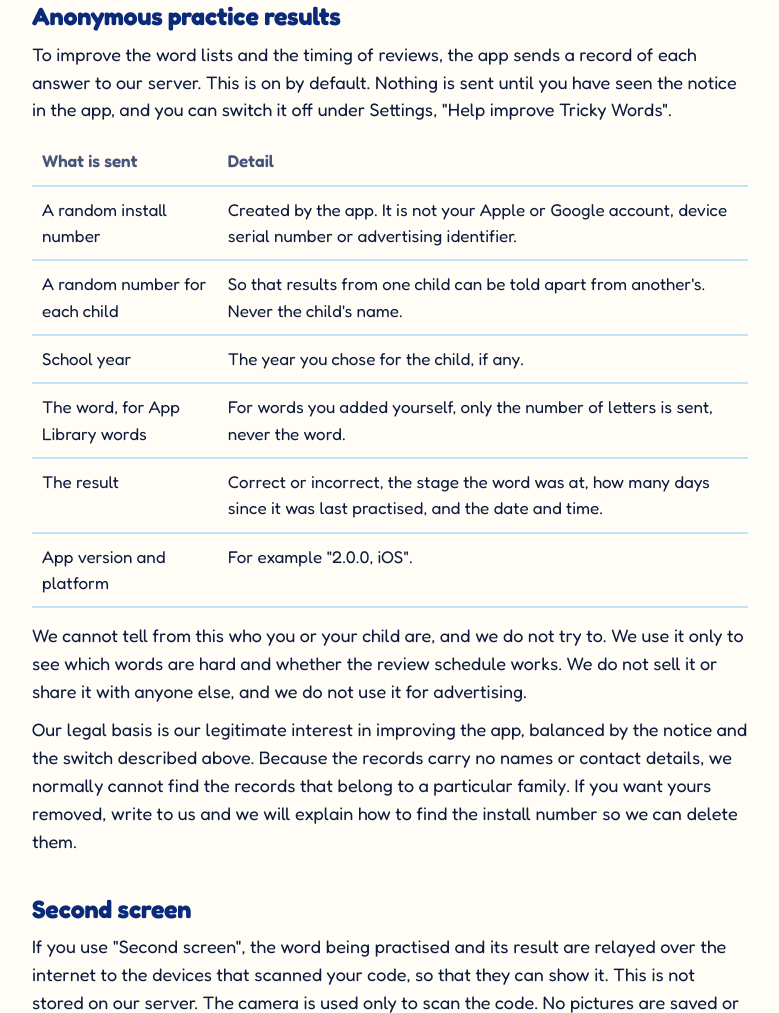
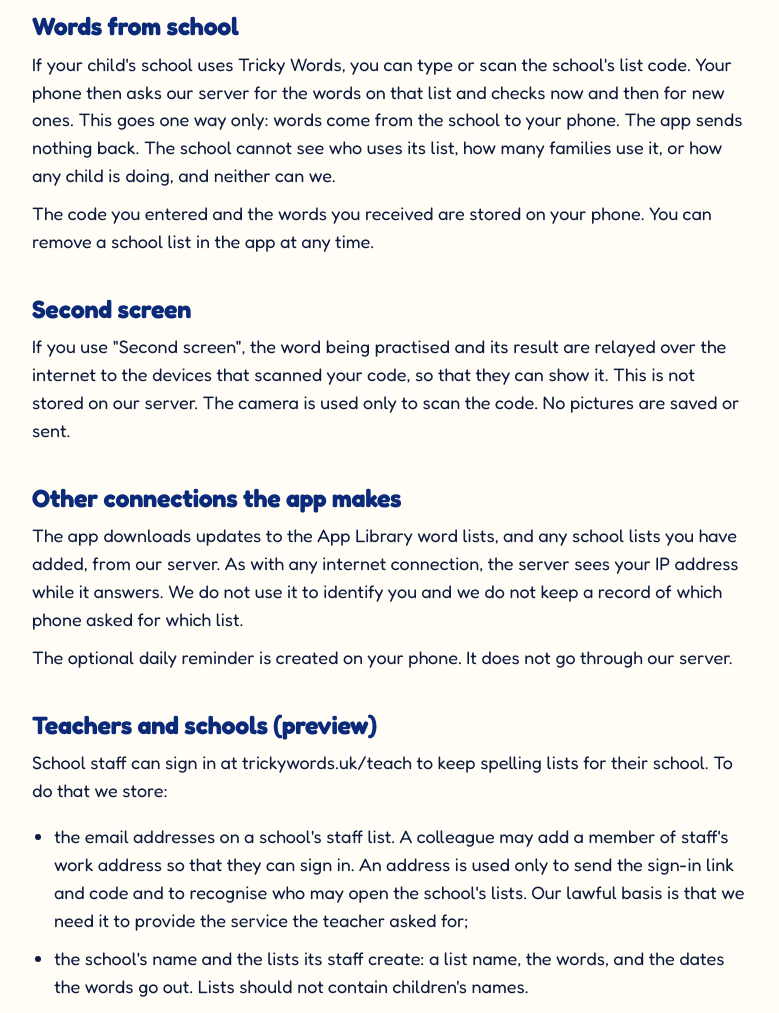
Before and after one commit to moritzschmittat/trickywords-website, a plain HTML site: page privacy.html in a window 1280 px wide. Shown: the part 1131-2144 px from the top of the page, without its empty margins (250-1029 px from the left). Drawn offline with Linux system fonts and the light colour scheme.

Commit message:
Privacy policy: the app sends nothing; school lists are one way
Covers app version 2.1. Removes the anonymous practice results section and
adds a section on words from school.

Co-Authored-By: Claude Fable 5.2 <noreply@anthropic.com>
Claude-Session: https://claude.ai/code/session_01RQsC1eRyBbTHLRWdo9ch3e

```diff
--- a/privacy.html
+++ b/privacy.html
@@ -14,13 +14,14 @@
 <main class="doc">
 
 <h1>Privacy policy</h1>
-<p class="lead">Last updated: 23 November 2026. This policy covers the Tricky Words app (version 2.0 and later) and this website.</p>
+<p class="lead">Last updated: 25 November 2026. This policy covers the Tricky Words app (version 2.1 and later) and this website.</p>
 
 <div class="card">
 <h2>In short</h2>
 <ul>
 <li>Your children's names, your own word lists and their progress stay on your phone.</li>
-<li>The app shares anonymous practice results to help improve it. You are told about this when you first open the app, and you can switch it off in Settings at any time.</li>
+<li>The app sends us nothing about you, your children or how they practise.</li>
+<li>If your school shares its spelling lists, the words come from the school to your phone. Nothing goes back to the school or to us.</li>
 <li>There are no accounts, no adverts and no tracking across other apps or websites.</li>
 </ul>
 </div>
@@ -38,28 +39,18 @@
 </ul>
 <p>A backup file you create in Settings contains this information. It goes wherever you choose to save or send it, and not to us.</p>
 
-<h2>Anonymous practice results</h2>
-<p>To improve the word lists and the timing of reviews, the app sends a record of each answer to our server. This is on by default. Nothing is sent until you have seen the notice in the app, and you can switch it off under Settings, "Help improve Tricky Words".</p>
-<table>
-<tr><th>What is sent</th><th>Detail</th></tr>
-<tr><td>A random install number</td><td>Created by the app. It is not your Apple or Google account, device serial number or advertising identifier.</td></tr>
-<tr><td>A random number for each child</td><td>So that results from one child can be told apart from another's. Never the child's name.</td></tr>
-<tr><td>School year</td><td>The year you chose for the child, if any.</td></tr>
-<tr><td>The word, for App Library words</td><td>For words you added yourself, only the number of letters is sent, never the word.</td></tr>
-<tr><td>The result</td><td>Correct or incorrect, the stage the word was at, how many days since it was last practised, and the date and time.</td></tr>
-<tr><td>App version and platform</td><td>For example "2.0.0, iOS".</td></tr>
-</table>
-<p>We cannot tell from this who you or your child are, and we do not try to. We use it only to see which words are hard and whether the review schedule works. We do not sell it or share it with anyone else, and we do not use it for advertising.</p>
-<p>Our legal basis is our legitimate interest in improving the app, balanced by the notice and the switch described above. Because the records carry no names or contact details, we normally cannot find the records that belong to a particular family. If you want yours removed, write to us and we will explain how to find the install number so we can delete them.</p>
+<h2>Words from school</h2>
+<p>If your child's school uses Tricky Words, you can type or scan the school's list code. Your phone then asks our server for the words on that list and checks now and then for new ones. This goes one way only: words come from the school to your phone. The app sends nothing back. The school cannot see who uses its list, how many families use it, or how any child is doing, and neither can we.</p>
+<p>The code you entered and the words you received are stored on your phone. You can remove a school list in the app at any time.</p>
 
 <h2>Second screen</h2>
 <p>If you use "Second screen", the word being practised and its result are relayed over the internet to the devices that scanned your code, so that they can show it. This is not stored on our server. The camera is used only to scan the code. No pictures are saved or sent.</p>
 
 <h2>Other connections the app makes</h2>
-<p>The app downloads updates to the App Library word lists from our server. As with any internet connection, the server sees your IP address while it answers. We do not use it to identify you.</p>
+<p>The app downloads updates to the App Library word lists, and any school lists you have added, from our server. As with any internet connection, the server sees your IP address while it answers. We do not use it to identify you and we do not keep a record of which phone asked for which list.</p>
 <p>The optional daily reminder is created on your phone. It does not go through our server.</p>
 
-<h2>Teachers (preview)</h2>
+<h2>Teachers and schools (preview)</h2>
 <p>School staff can sign in at trickywords.uk/teach to keep spelling lists for their school. To do that we store:</p>
 <ul>
 <li>the email addresses on a school's staff list. A colleague may add a member of staff's work address so that they can sign in. An address is used only to send the sign-in link and code and to recognise who may open the school's lists. Our lawful basis is that we need it to provide the service the teacher asked for;</li>
@@ -71,7 +62,7 @@
 <p>Our server is provided by Supabase and is located in London, United Kingdom. Supabase acts on our instructions as a data processor.</p>
 
 <h2>How long we keep it</h2>
-<p>Anonymous practice results are kept for as long as they are useful for improving the app, and are reviewed at least once a year. A teacher's email address and lists are kept until the teacher deletes them.</p>
+<p>A teacher's email address and a school's lists are kept until a member of staff deletes them. We hold nothing about families, so there is nothing to keep.</p>
 
 <h2>Children</h2>
 <p>Tricky Words is designed to be operated by a parent or other adult while a child writes on paper. The app does not ask children for any information and does not contain adverts or links to social networks.</p>
```
